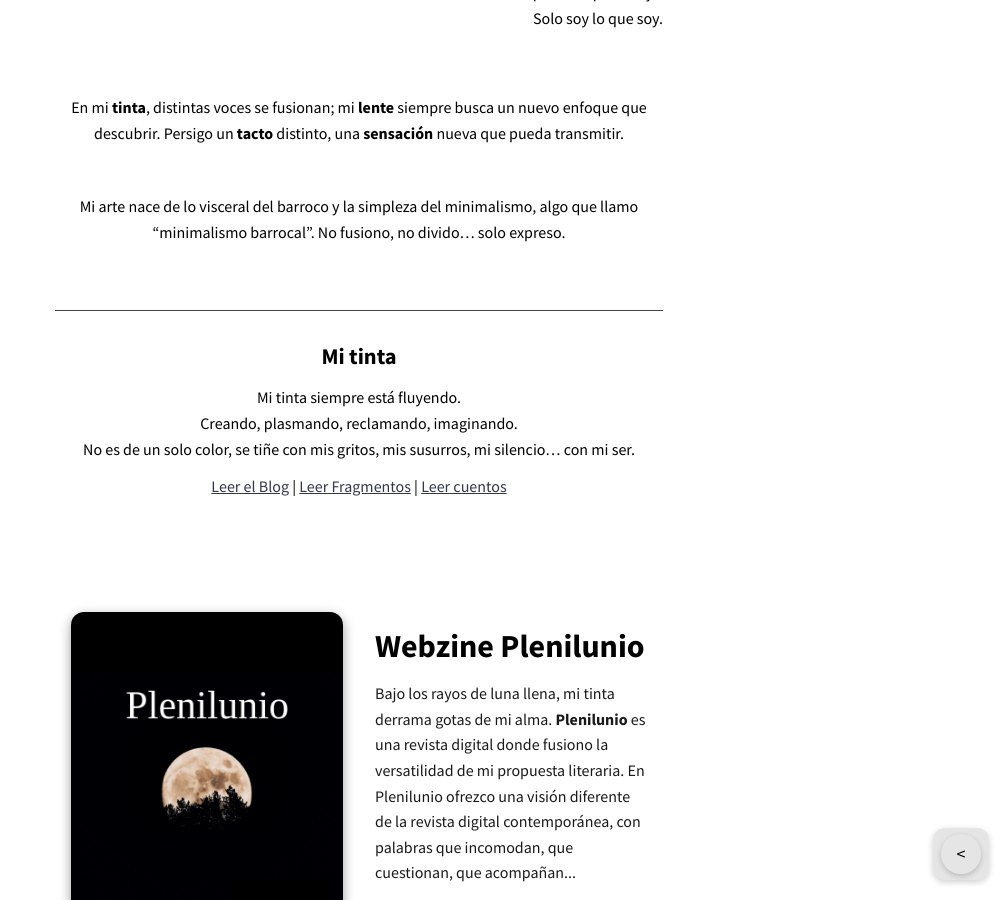
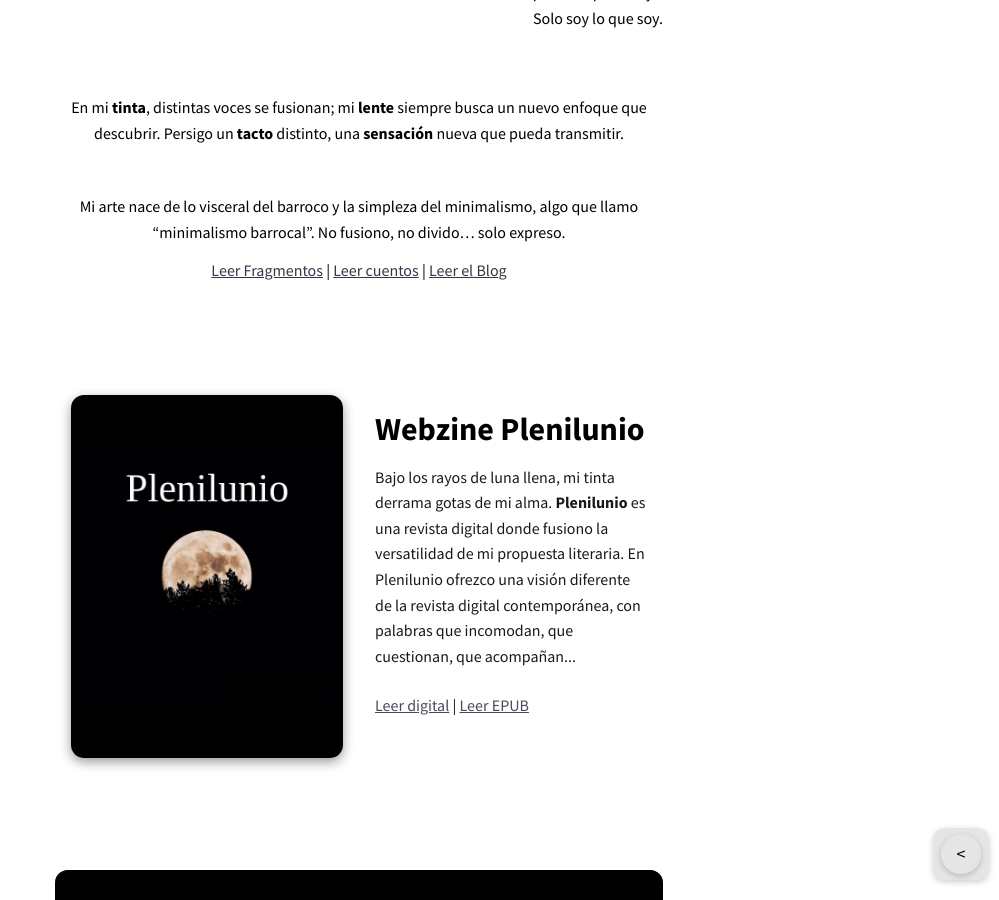
Before and after one commit to KajiiNarumi/iasuarezv, a Jekyll site: the page built from index.html, in a window 1280 px wide and 900 px high, scrolled down 600 px. Shown: the whole window, without its empty margins (281-1280 px from the left). Built offline with Jekyll 4.4.1, drawn with Linux system fonts in a browser that asks for light colours; nearby versions of some CDN libraries; the list of posts is cut into pages by our own code.

Commit message:
Update links and remove 'Mi tinta' section
Removed a section and added links for reading fragments, stories, and blog.

```diff
--- a/index.html
+++ b/index.html
@@ -24,14 +24,9 @@
     <p>En mi <strong>tinta</strong>, distintas voces se fusionan; mi <strong>lente</strong> siempre busca un nuevo enfoque que descubrir. Persigo un <strong>tacto</strong> distinto, una <strong>sensación</strong> nueva que pueda transmitir.</p>
     <br>
     <p>Mi arte nace de lo visceral del barroco y la simpleza del minimalismo, algo que llamo “minimalismo barrocal”. No fusiono, no divido… solo expreso.</p>
-  </section>
+    <p><a href="/gotas/">Leer Fragmentos</a> | <a href="/pluma/">Leer cuentos</a> | <a href="/tinta/">Leer el Blog</a></p>
 
-  <section class="text-center bloque">
-    <h2>Mi tinta</h2>
-    <p>Mi tinta siempre está fluyendo.<br>
-    Creando, plasmando, reclamando, imaginando.<br>
-    No es de un solo color, se tiñe con mis gritos, mis susurros, mi silencio… con mi ser.</p>
-    <p><a href="/tinta/">Leer el Blog</a> | <a href="/gotas/">Leer Fragmentos</a> | <a href="/pluma/">Leer cuentos</a></p>
+
   </section>
 
 
```
